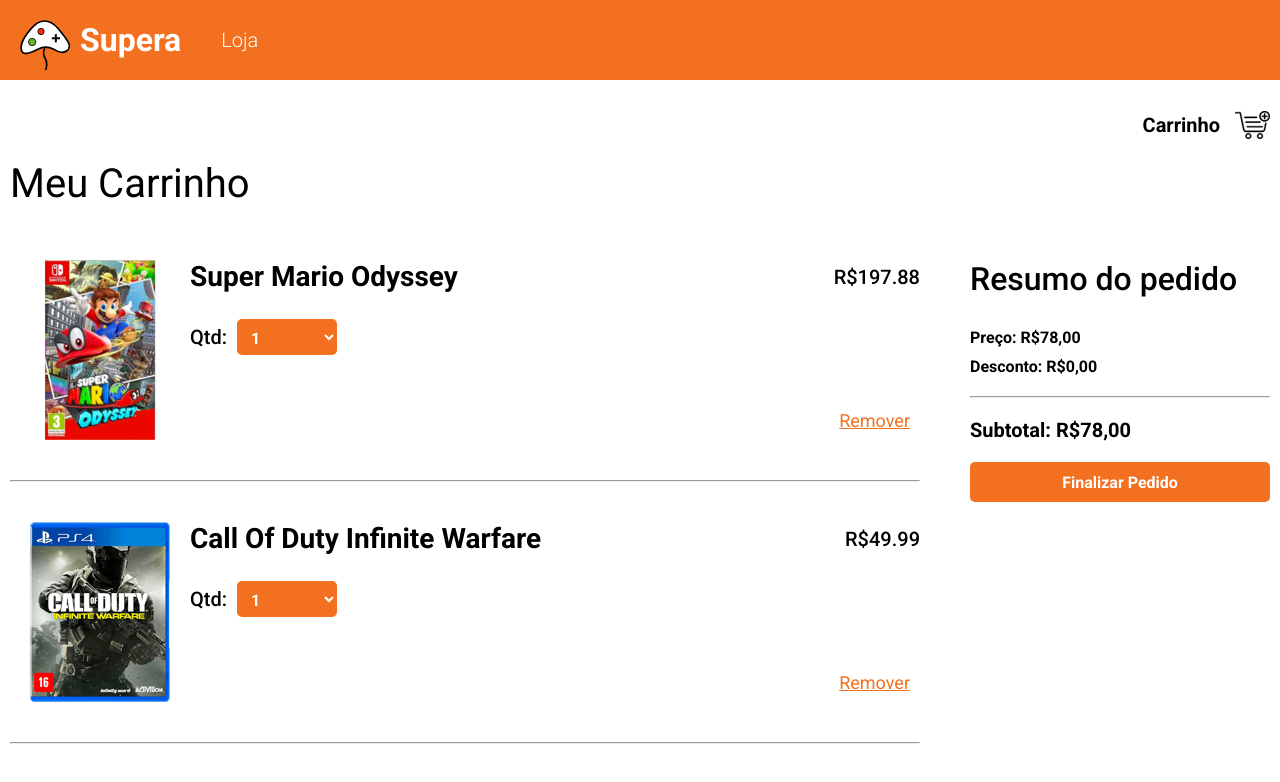
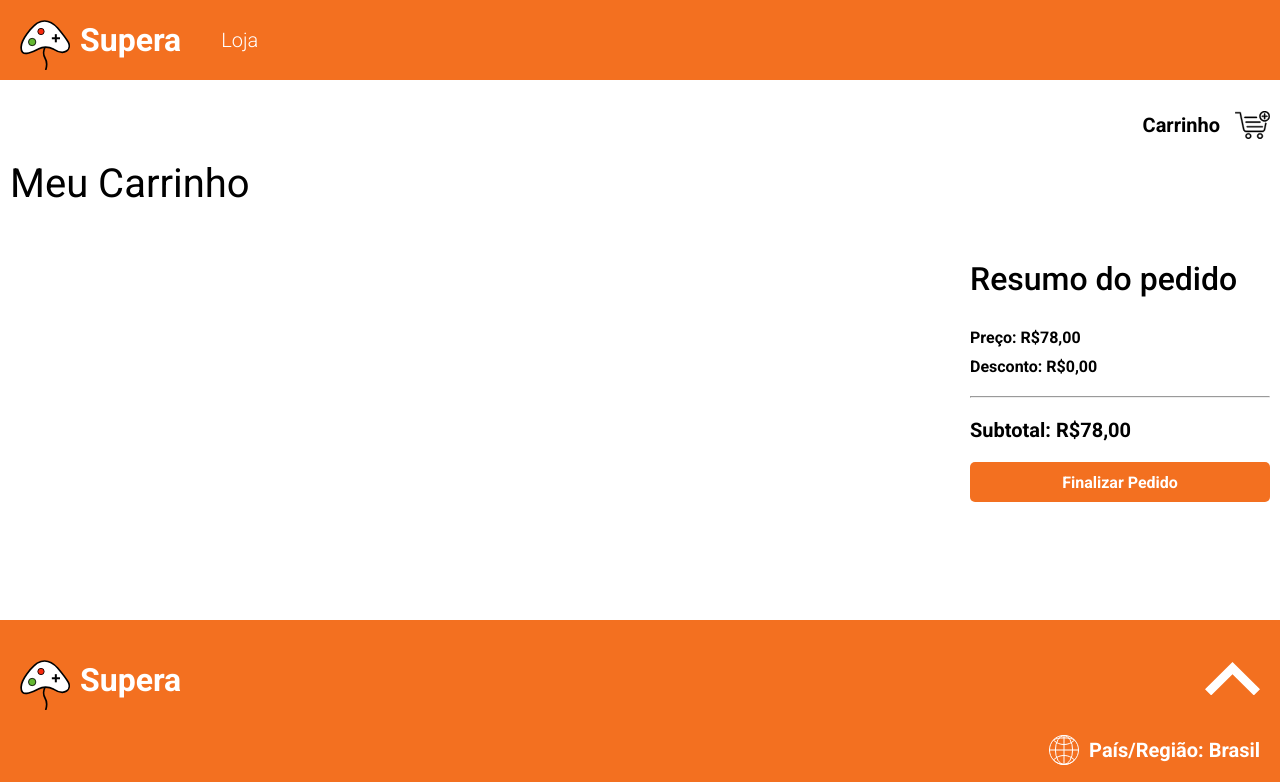
Before and after one commit to vitor-mat/e-comerce-games, a Next.js app: page /cart in a window 1280 px wide. Shown: the top 782 px of the page. Built offline with nearby package versions, Linux system fonts and the light colour scheme.

Commit message:
user can add itens in the cart and the items appear in the cart page

```diff
--- a/src/components/CartMainContent/index.tsx
+++ b/src/components/CartMainContent/index.tsx
@@ -1,6 +1,8 @@
 import React from 'react';
 
-import dataGames from '../../database/games.json';
+import { RootState } from '../../app/store';
+import { useSelector, useDispatch } from 'react-redux';
+import { addInTheCart } from '../../features/cartScice/cartSclice';
 
 import { CartCard } from './CartCard';
 import { Button } from '../DesignSystemElements/Button';
@@ -8,17 +10,20 @@
 import * as S from './style';
 
 export const CartMainContent: React.FC = () => {
+
+  const myCart = useSelector((state: RootState) => state.cart.value);
+
   return(
     <S.Container>
       <h1>Meu Carrinho</h1>
       <S.CardsCartContainer>
-        {dataGames.map(data => {
+        {myCart.map(data => {
           return(
             <>
               <CartCard
                 key={data.id}
-                imgSrc={data.image}
-                title={data.name}
+                imgSrc={data.imgSrc}
+                title={data.title}
                 price={data.price}
               />
               <hr />
```
